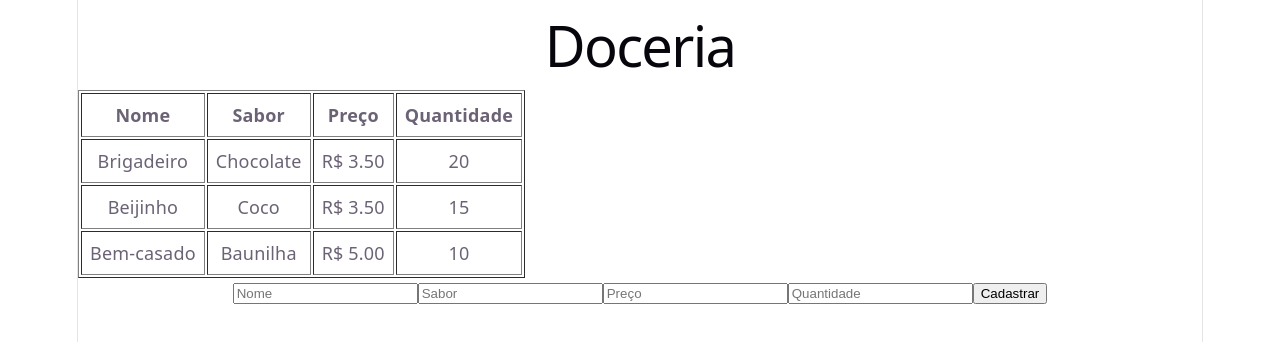
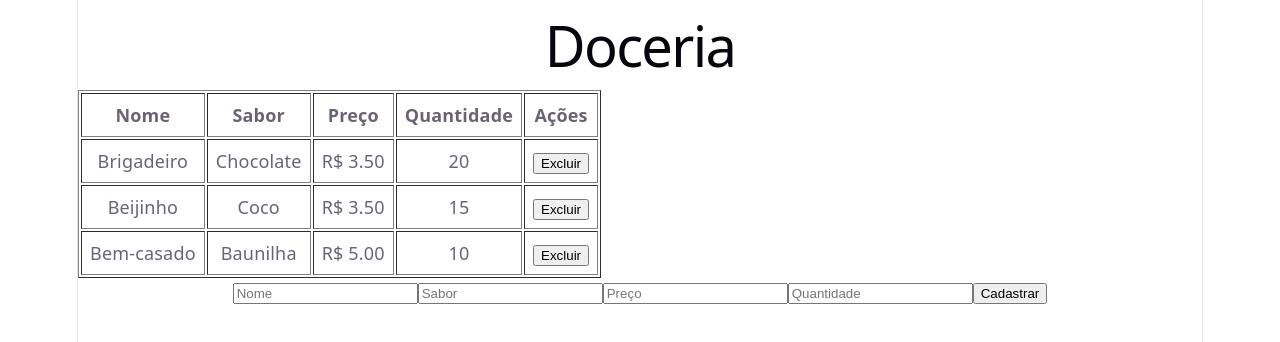
Before and after one commit to Helo0isa/crud-doceria-react, a React (Vite) app: page / in a window 1280 px wide. Shown: the top 342 px of the page. Built offline with nearby package versions, Linux system fonts and the light colour scheme.

Commit message:
Exclusão básica de doces funcionando

```diff
--- a/src/App.jsx
+++ b/src/App.jsx
@@ -10,10 +10,14 @@ function App() {
     setDoces([...doces, novoDoce])
   }
 
+  function excluirDoce(id) {
+    setDoces(doces.filter((doce) => doce.id !== id))
+  }
+
   return (
     <div>
       <h1>Doceria</h1>
-      <ListaDoces doces={doces} />
+      <ListaDoces doces={doces} aoExcluir={excluirDoce} />
       <FormDoce aoAdicionar={adicionarDoce} />
     </div>
   )
--- a/src/components/ListaDoces.jsx
+++ b/src/components/ListaDoces.jsx
@@ -1,4 +1,4 @@
-function ListaDoces({ doces }) {
+function ListaDoces({ doces, aoExcluir }) {
   return (
     <table border="1" cellPadding="8">
       <thead>
@@ -7,6 +7,7 @@ function ListaDoces({ doces }) {
           <th>Sabor</th>
           <th>Preço</th>
           <th>Quantidade</th>
+          <th>Ações</th>
         </tr>
       </thead>
       <tbody>
@@ -16,6 +17,9 @@ function ListaDoces({ doces }) {
             <td>{doce.sabor}</td>
             <td>R$ {doce.preco.toFixed(2)}</td>
             <td>{doce.quantidade}</td>
+            <td>
+                <button onClick={() => aoExcluir(doce.id)}>Excluir</button>
+            </td>
           </tr>
         ))}
       </tbody>
```
